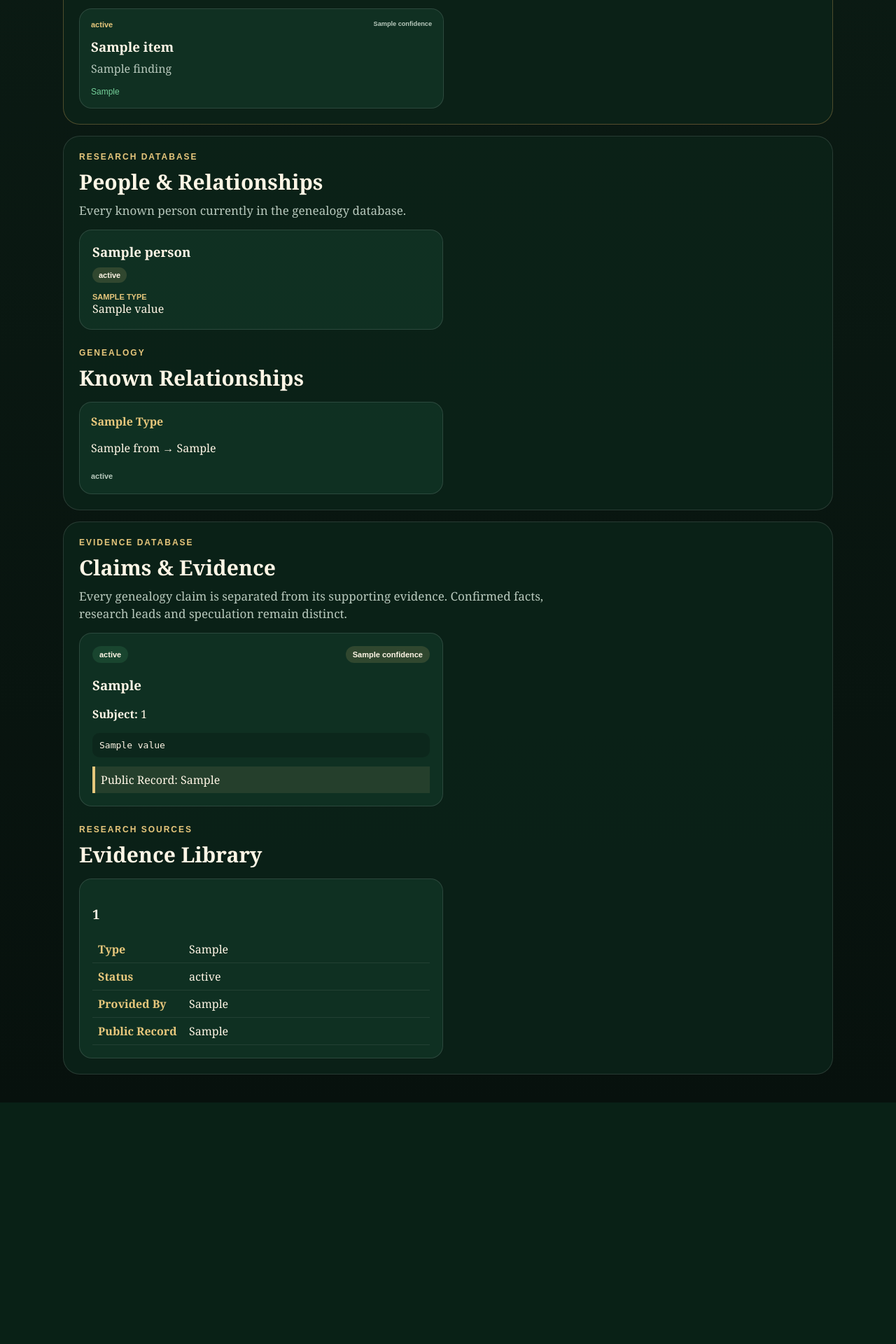
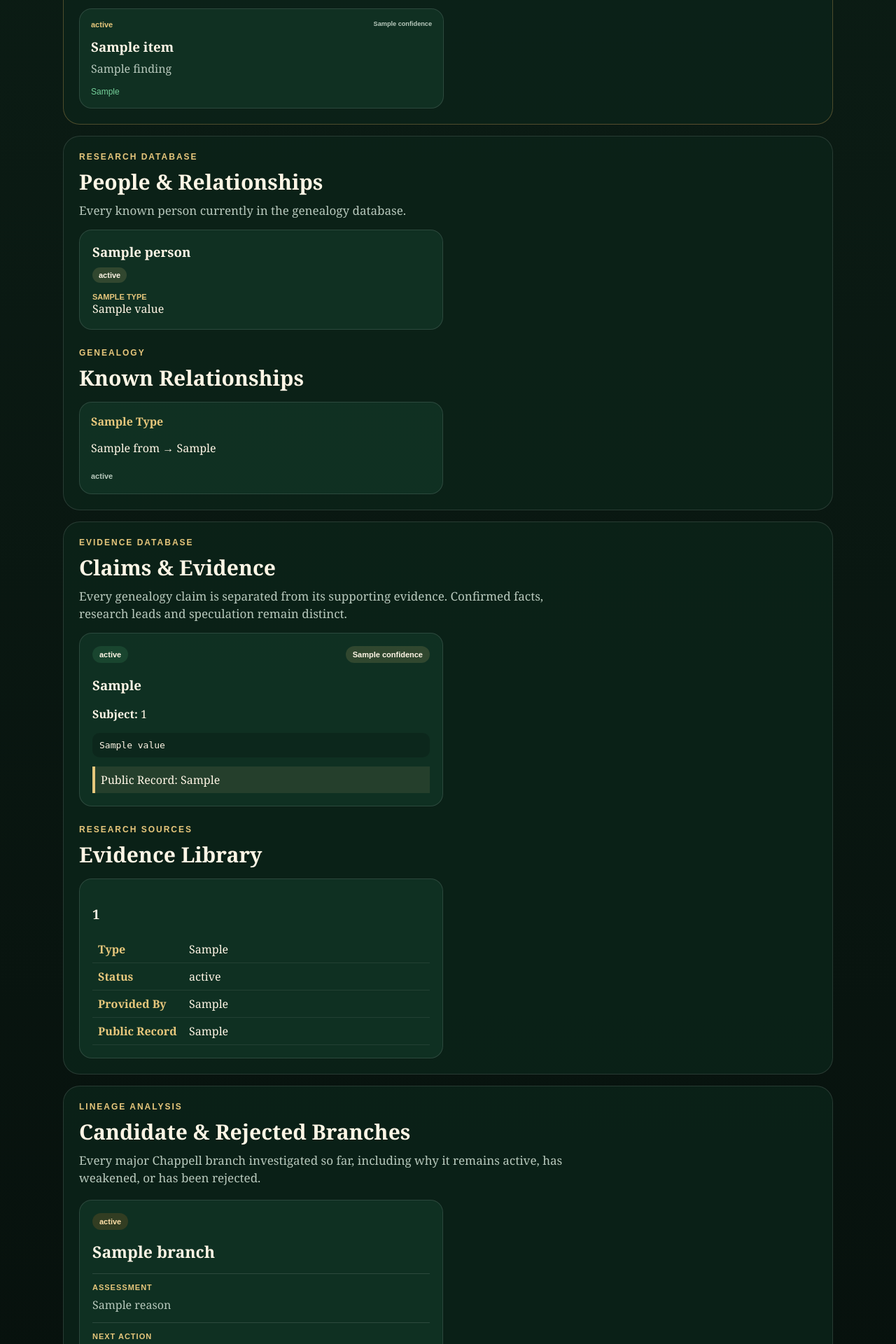
Before and after one commit to bigchap13/chappell-family-tree, a Flask app: template templates/index.html in a window 1280 px wide. Shown: the part 2640-4560 px from the top of the page at 70% size. Before the commit the page ends 4215 px from the top, so only its background shows below. Run offline with Flask 3, Linux system fonts and the light colour scheme; the template is opened without the code that fills it: most values are stand-ins (such as "Sample title", 1, 10 or a date in 2020).

Commit message:
Add candidate and rejected branch assessments

```diff
--- a/static/css/style.css
+++ b/static/css/style.css
@@ -950,3 +950,70 @@ grid-template-columns:1fr;
 }
 
 }
+
+
+.branch-assessment-center {
+    margin-top: 16px;
+    padding: 22px;
+    border: 1px solid var(--border);
+    border-radius: 24px;
+    background: var(--panel);
+}
+
+.branch-assessment-grid {
+    display: grid;
+    grid-template-columns: repeat(2, 1fr);
+    gap: 14px;
+    margin-top: 18px;
+}
+
+.branch-assessment-card {
+    padding: 18px;
+    border: 1px solid var(--border);
+    border-radius: 18px;
+    background: var(--panel-soft);
+}
+
+.branch-assessment-top {
+    display: flex;
+    justify-content: flex-start;
+}
+
+.branch-status {
+    padding: 6px 10px;
+    border-radius: 999px;
+    color: #ffe0a8;
+    background: rgba(171, 105, 34, 0.22);
+    font: 800 11px Arial, sans-serif;
+}
+
+.branch-assessment-card h3 {
+    margin: 15px 0;
+    font-size: 23px;
+}
+
+.branch-section {
+    margin-top: 13px;
+    padding-top: 13px;
+    border-top: 1px solid var(--border);
+}
+
+.branch-section small {
+    display: block;
+    color: var(--gold);
+    font: 800 11px Arial, sans-serif;
+    letter-spacing: 1px;
+    text-transform: uppercase;
+}
+
+.branch-section p {
+    margin: 7px 0 0;
+    color: var(--muted);
+    line-height: 1.5;
+}
+
+@media (max-width: 760px) {
+    .branch-assessment-grid {
+        grid-template-columns: 1fr;
+    }
+}
--- a/templates/index.html
+++ b/templates/index.html
@@ -26,6 +26,7 @@
         <a href="#family-lines">Family Lines</a>
         <a href="#research-missions">Missions</a>
         <a href="#brick-walls">Brick Walls</a>
+        <a href="#branch-assessments">Branches</a>
         <a href="#obadiah-case">Obadiah Case</a>
     </nav>
 
@@ -418,6 +419,40 @@
 
 </section>
 
+
+<section class="branch-assessment-center" id="branch-assessments">
+    <div class="section-heading">
+        <p class="card-label">Lineage Analysis</p>
+        <h2>Candidate & Rejected Branches</h2>
+        <p class="workspace-intro">
+            Every major Chappell branch investigated so far, including why it
+            remains active, has weakened, or has been rejected.
+        </p>
+    </div>
+
+    <div class="branch-assessment-grid">
+        {% for branch in research.branch_assessments %}
+        <article class="branch-assessment-card">
+            <div class="branch-assessment-top">
+                <span class="branch-status">{{ branch.status }}</span>
+            </div>
+
+            <h3>{{ branch.name }}</h3>
+
+            <div class="branch-section">
+                <small>Assessment</small>
+                <p>{{ branch.reason }}</p>
+            </div>
+
+            <div class="branch-section">
+                <small>Next Action</small>
+                <p>{{ branch.next_action }}</p>
+            </div>
+        </article>
+        {% endfor %}
+    </div>
+</section>
+
 </main>
 </body>
 </html>
```
Also changed, not shown: data/family_history.json (+38 -0 lines).
